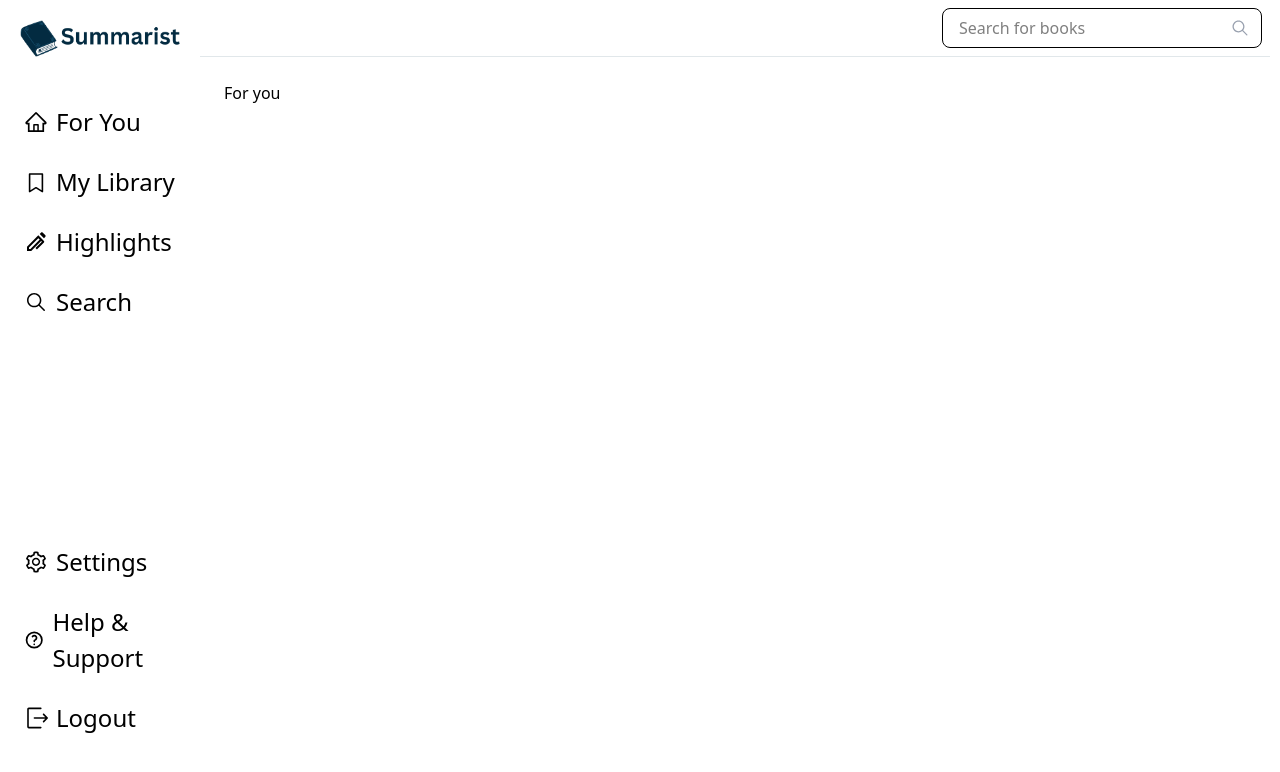
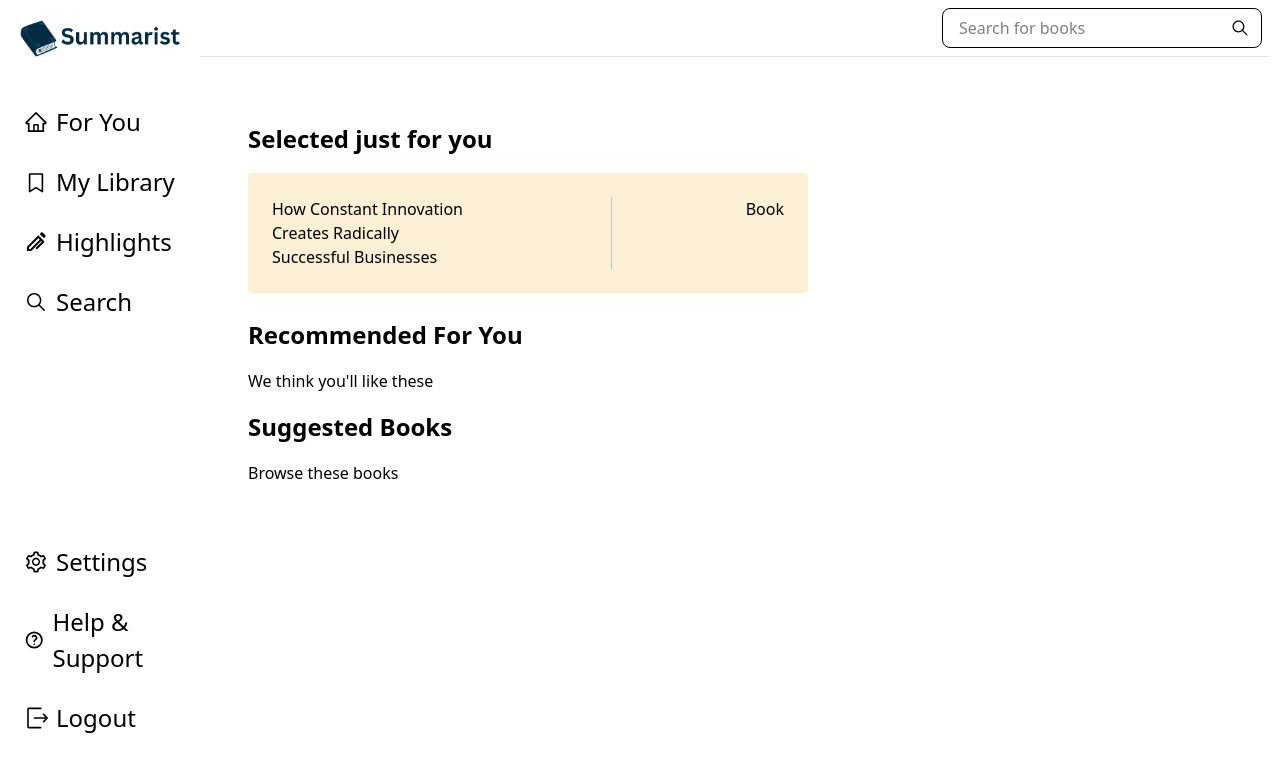
Before and after one commit to connorklee0/summarist, a Next.js app: page /for-you in a window 1280 px wide. Shown: the top 772 px of the page. Built offline with nearby package versions, Linux system fonts and the light colour scheme.

Commit message:
fix styling, create reusable sidebar component, outline for you page

```diff
--- a/app/(main)/for-you/page.tsx
+++ b/app/(main)/for-you/page.tsx
@@ -1,9 +1,35 @@
-import React from 'react'
+import React from "react";
 
 const page = () => {
   return (
-    <div>For you</div>
-  )
-}
+    <div className="container">
+      <div className="row">
+        <div>
+          <div className="page--title">Selected just for you</div>
+          <a
+            href=""
+            className="flex justify-between w-140 bg-[#fbefd6] rounded p-6 mb-6 gap-6"
+          >
+            <div className="w-2/5">
+              How Constant Innovation Creates Radically Successful Businesses
+            </div>
+            <div className="w-px bg-[#bac8ce]"></div>
+            <div>Book</div>
+          </a>
 
-export default page
+          <div>
+            <div className="page--title">Recommended For You</div>
+            <div className="page--subtitle">We think you'll like these</div>
+          </div>
+
+          <div>
+            <div className="page--title">Suggested Books</div>
+            <div className="page--subtitle">Browse these books</div>
+          </div>
+        </div>
+      </div>
+    </div>
+  );
+};
+
+export default page;
--- a/app/(main)/layout.tsx
+++ b/app/(main)/layout.tsx
@@ -1,5 +1,5 @@
 import Search from "@/components/Main/Search";
-import Sidebar from "../../components/Main/SideBar";
+import Sidebar from "../../components/Main/Sidebar";
 
 import "./main.css";
 
--- a/app/(main)/main.css
+++ b/app/(main)/main.css
@@ -1,15 +1,33 @@
 @import "tailwindcss";
+
+.row {
+  max-width: 1070px;
+  width: 100%;
+  margin: 0 auto;
+  padding: 0 24px;
+}
+
+.container {
+  padding: 40px 0;
+  width: 100%;
+}
 
 /* Sidebar */
 .sidebar--item {
   padding: 12px 0 12px 24px;
-  cursor: pointer;
   display: flex;
   gap: 8px;
   align-items: center;
   font-size: 24px;
 }
 
-.disabled {
-  cursor: not-allowed;
+/* For You */
+.page--title {
+  font-weight: bold;
+  font-size: 24px;
+  margin-bottom: 16px;
 }
+
+.page--subtitle {
+  margin-bottom: 16px;
+}
--- a/app/globals.css
+++ b/app/globals.css
@@ -37,7 +37,6 @@ button:disabled {
 }
 
 .row {
-  /* max-width: 267.5rem; */
   width: 100%;
   margin: 0 auto;
   padding: 0 24px;
--- a/components/Home/Landing.tsx
+++ b/components/Home/Landing.tsx
@@ -7,7 +7,7 @@ const Landing = () => {
       <div className="container">
         <div className="row">
           <div className="grid grid-cols-1 md:grid-cols-2 gap-12 items-start">
-            <div className="w-full max-w-[560px] flex flex-col text-left space-y-6 max-md:pt-6 max-md:items-center max-md:max-w-[540px] max-md:mx-auto max-md:text-center">
+            <div className="w-full max-w-140 flex flex-col text-left space-y-6 max-md:pt-6 max-md:items-center max-md:max-w-135 max-md:mx-auto max-md:text-center">
               <div className="text-[#032b41] text-[40px] font-bold landing__text max-md:text-[24px]">
                 Gain more knowledge <br className="md:hidden" /> in less time
               </div>
--- a/components/Main/Search.tsx
+++ b/components/Main/Search.tsx
@@ -8,9 +8,9 @@ const Search = () => {
           <input
             type="search"
             placeholder="Search for books"
-            className="w-80 h-10 px-4 py-2 pr-10 border rounded-lg focus:outline-none focus:ring-2 focus:ring-blue-500"
+            className="w-80 h-10 px-4 py-2 pr-10 border rounded-lg focus:outline-none"
           />
-          <IoIosSearch className="absolute right-3 top-1/2 -translate-y-1/2 w-5 h-5 text-gray-400 " />
+          <IoIosSearch className="absolute right-3 top-1/2 -translate-y-1/2 w-5 h-5" />
         </div>
       </div>
     </header>
--- a/components/Main/SideBar.tsx
+++ b/components/Main/SideBar.tsx
@@ -5,9 +5,12 @@ import { RiBallPenLine } from "react-icons/ri";
 import { IoIosSearch } from "react-icons/io";
 import { TbHelp } from "react-icons/tb";
 import { RxExit, RxBookmark } from "react-icons/rx";
-import Link from "next/link";
+import SidebarItem from "../ui/SidebarItem";
 
 const SideBar = () => {
+  function logout() {
+    return;
+  }
   return (
     <div className="w-50 min-w-50 text-black">
       <div className="max-w-40 h-15 mx-auto pt-5">
@@ -16,39 +19,43 @@ const SideBar = () => {
       <div className="flex flex-col justify-between py-8 overflow-auto h-[calc(100vh-80px)]">
         <div>
           <ul>
-            <Link href={"/for-you"}>
-              <li className="sidebar--item">
-                <AiOutlineHome /> For You
-              </li>
-            </Link>
-            <Link href={"/library"}>
-              <li className="sidebar--item">
-                <RxBookmark /> My Library
-              </li>
-            </Link>
-            <li className="sidebar--item disabled">
-              <RiBallPenLine /> Highlights
-            </li>
-            <li className="sidebar--item disabled">
-              <IoIosSearch /> Search
-            </li>
+            <SidebarItem
+              href="/for-you"
+              icon={<AiOutlineHome />}
+              label="For You"
+            />
+            <SidebarItem
+              href="/library"
+              icon={<RxBookmark />}
+              label="My Library"
+            />
+            <SidebarItem
+              icon={<RiBallPenLine />}
+              label="Highlights"
+              disabled={true}
+            />
+            <SidebarItem
+              icon={<IoIosSearch />}
+              label="Search"
+              disabled={true}
+            />
           </ul>
         </div>
         <div>
           <ul>
-            <Link href={"/settings"}>
-              <li className="sidebar--item">
-                <AiOutlineSetting />
-                Settings
-              </li>
-            </Link>
-            <li className="sidebar--item disabled">
-              <TbHelp /> Help & Support
-            </li>
-            <li className="sidebar--item">
-              <RxExit />
-              Logout
-            </li>
+            <SidebarItem
+              href="/settings"
+              icon={<AiOutlineSetting />}
+              label="Settings"
+            />
+            <SidebarItem
+              icon={<TbHelp />}
+              label="Help & Support"
+              disabled={true}
+            />
+            <div onClick={logout()}>
+              <SidebarItem href="" icon={<RxExit />} label="Logout" />
+            </div>
           </ul>
         </div>
       </div>
--- /dev/null
+++ b/components/ui/SidebarItem.tsx
@@ -0,0 +1,38 @@
+"use client";
+
+import Link from "next/link";
+import { usePathname } from "next/navigation";
+import { ReactNode } from "react";
+
+interface SidebarItemProps {
+  href?: string;
+  icon: ReactNode;
+  label: string;
+  disabled?: boolean;
+}
+
+export default function SidebarItem({
+  href="",
+  icon,
+  label,
+  disabled = false,
+}: SidebarItemProps) {
+  const pathname = usePathname();
+  const isActive = pathname === href;
+
+  if (disabled) {
+    return (
+      <li className="sidebar--item cursor-not-allowed">
+        {icon} {label}
+      </li>
+    );
+  }
+
+  return (
+    <Link href={href}>
+      <li className={`sidebar--item ${isActive ? "active" : ""}`}>
+        {icon} {label}
+      </li>
+    </Link>
+  );
+}
```
